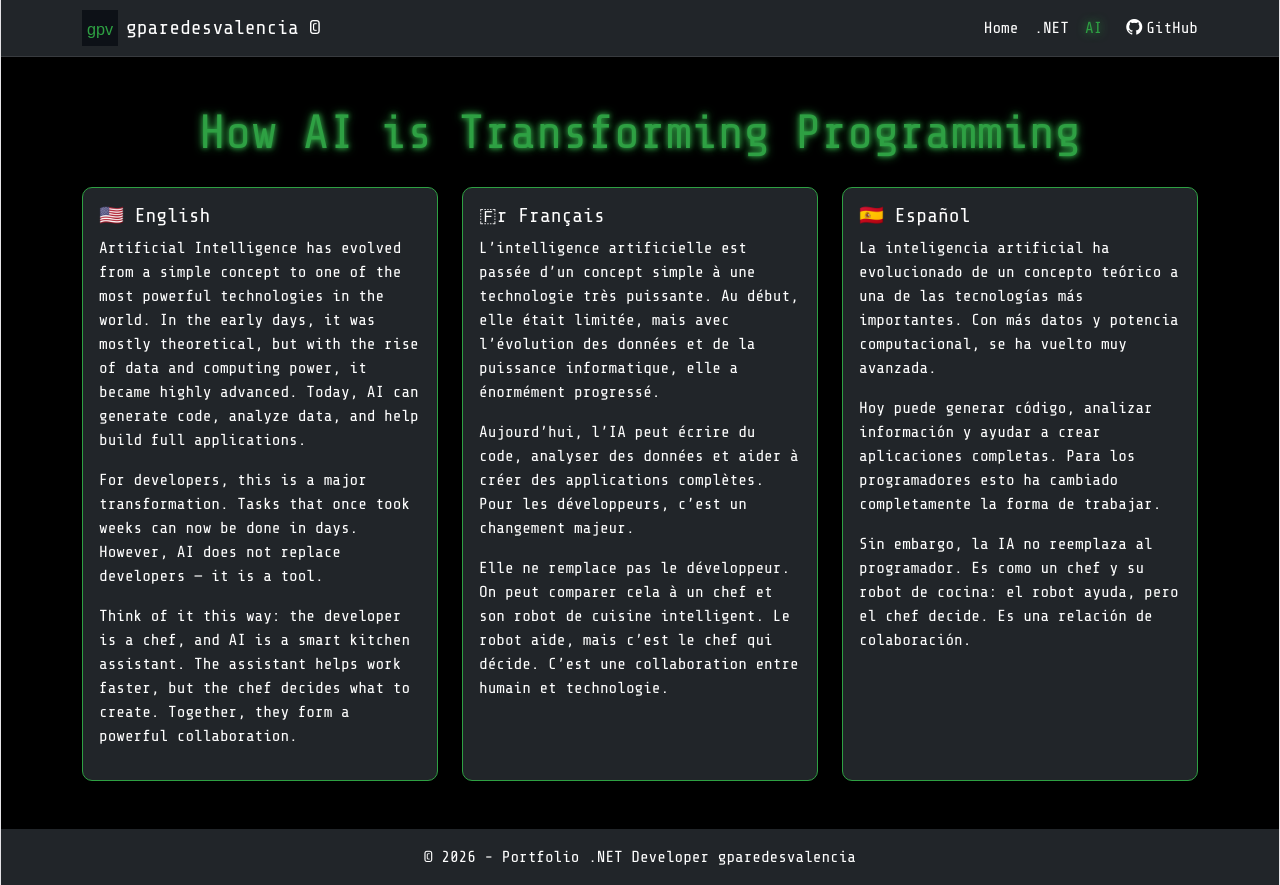
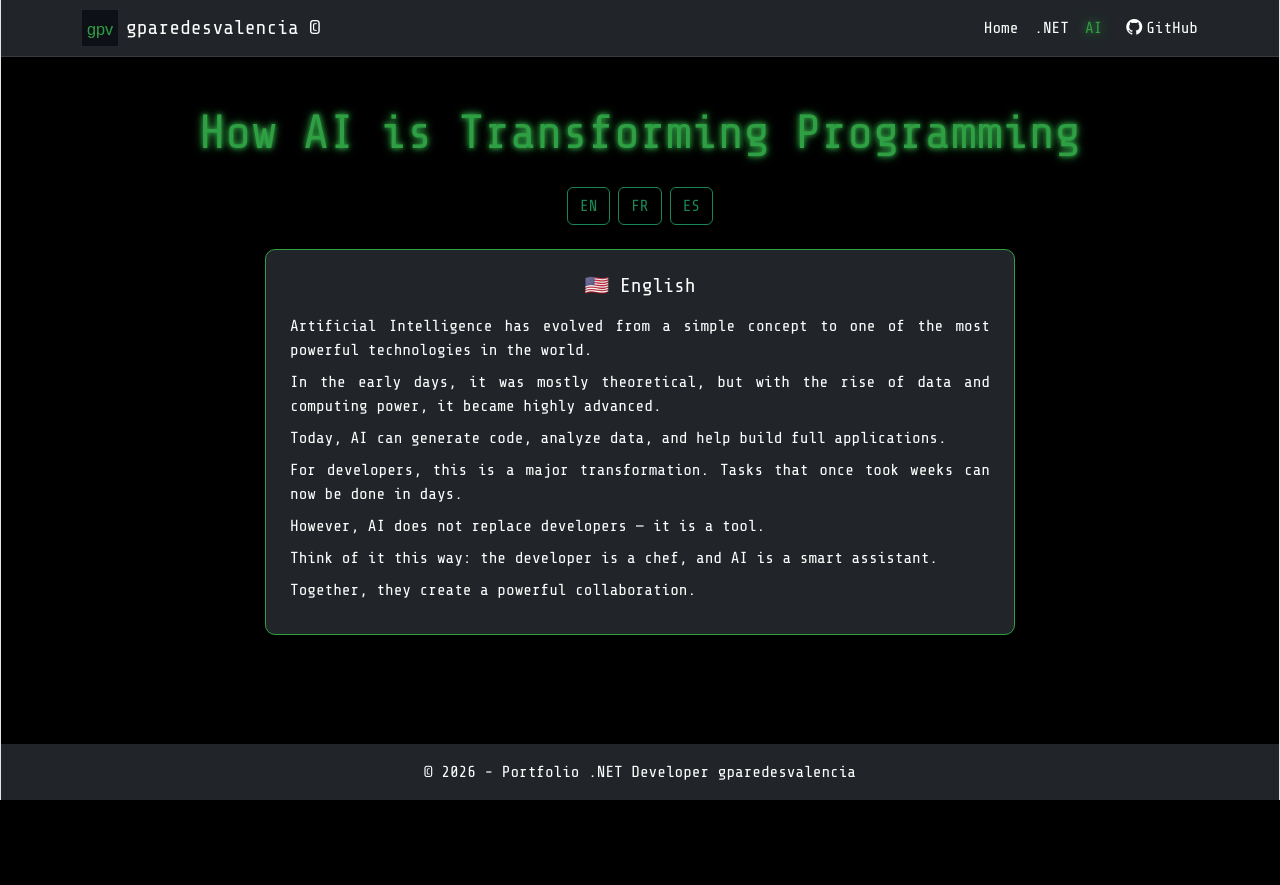
Before and after one commit to gparedesvalencia2022/portafolio-dotnet-react, a React (Vite) app in the folder portafolio-dotnet-react.client/: page /ai in a window 1280 px wide. After the commit the page ends 800 px from the top, so only its background shows below. Built offline with nearby package versions, Linux system fonts and the light colour scheme.

Commit message:
add lengage mode

```diff
--- a/portafolio-dotnet-react.client/src/pages/AIProgramming.jsx
+++ b/portafolio-dotnet-react.client/src/pages/AIProgramming.jsx
@@ -1,5 +1,49 @@
 import { motion } from "framer-motion";
+import { useState } from "react";
+
 export default function AIProgramming() {
+
+    const [language, setLanguage] = useState("en");
+
+    const contentMap = {
+        en: {
+            title: "🇺🇸 English",
+            content: [
+                "Artificial Intelligence has evolved from a simple concept to one of the most powerful technologies in the world.",
+                "In the early days, it was mostly theoretical, but with the rise of data and computing power, it became highly advanced.",
+                "Today, AI can generate code, analyze data, and help build full applications.",
+                "For developers, this is a major transformation. Tasks that once took weeks can now be done in days.",
+                "However, AI does not replace developers — it is a tool.",
+                "Think of it this way: the developer is a chef, and AI is a smart assistant.",
+                "Together, they create a powerful collaboration."
+            ]
+        },
+        fr: {
+            title: "🇫🇷 Français",
+            content: [
+                "L’intelligence artificielle est passée d’un concept simple à une technologie très puissante.",
+                "Avec l’évolution des données et de la puissance informatique, elle a énormément progressé.",
+                "Aujourd’hui, l’IA peut coder, analyser et aider à créer des applications complètes.",
+                "Pour les développeurs, c’est un changement majeur.",
+                "Elle ne remplace pas le développeur.",
+                "C’est comme un chef avec un assistant intelligent.",
+                "C’est une collaboration puissant entre humain et machine."
+            ]
+        },
+        es: {
+            title: "🇪🇸 Español",
+            content: [
+                "La inteligencia artificial ha evolucionado a una de las tecnologías más importantes.",
+                "Con más datos y potencia, se ha vuelto muy avanzada.",
+                "Hoy puede generar código, analizar datos y crear aplicaciones.",
+                "Para los desarrolladores, esto cambia completamente el trabajo.",
+                "La IA no reemplaza al programador.",
+                "Es como un chef y su asistente.",
+                "Es una colaboración poderosa."
+            ]
+        }
+    };
+
     return (
 
         <motion.div
@@ -9,78 +53,45 @@ export default function AIProgramming() {
             transition={{ duration: 0.4, ease: "easeOut" }}
         >
 
-        <div className="container mt-5 mb-5">
+            <div className="container mt-5 mb-5">
 
-            {/* TÍTULO */}
-            <h1 className="mb-4 text-center">
-                How AI is Transforming Programming
-            </h1>
+                {/* TÍTULO */}
+                <h1 className="mb-4 text-center">
+                    How AI is Transforming Programming
+                </h1>
 
-            <div className="row g-4">
-
-                {/* ENGLISH */}
-                <div className="col-12 col-md-6 col-lg-4">
-                    <div className="card bg-dark text-white h-100 p-3">
-                        <h5>🇺🇸 English</h5>
-                        <p>
-                            Artificial Intelligence has evolved from a simple concept to one of the most powerful technologies in the world.
-                            In the early days, it was mostly theoretical, but with the rise of data and computing power, it became highly advanced.
-                            Today, AI can generate code, analyze data, and help build full applications.
-                        </p>
-                        <p>
-                            For developers, this is a major transformation. Tasks that once took weeks can now be done in days.
-                            However, AI does not replace developers — it is a tool.
-                        </p>
-                        <p>
-                            Think of it this way: the developer is a chef, and AI is a smart kitchen assistant.
-                            The assistant helps work faster, but the chef decides what to create.
-                            Together, they form a powerful collaboration.
-                        </p>
-                    </div>
+                {/* SELECTOR */}
+                <div className="text-center mb-4">
+                    <button onClick={() => setLanguage("en")} className="btn btn-outline-success me-2">EN</button>
+                    <button onClick={() => setLanguage("fr")} className="btn btn-outline-success me-2">FR</button>
+                    <button onClick={() => setLanguage("es")} className="btn btn-outline-success">ES</button>
                 </div>
 
-                {/* FRANÇAIS */}
-                <div className="col-12 col-md-6 col-lg-4">
-                    <div className="card bg-dark text-white h-100 p-3">
-                        <h5>🇫r Français</h5>
-                        <p>
-                            L’intelligence artificielle est passée d’un concept simple à une technologie très puissante.
-                            Au début, elle était limitée, mais avec l’évolution des données et de la puissance informatique, elle a énormément progressé.
-                        </p>
-                        <p>
-                            Aujourd’hui, l’IA peut écrire du code, analyser des données et aider à créer des applications complètes.
-                            Pour les développeurs, c’est un changement majeur.
-                        </p>
-                        <p>
-                            Elle ne remplace pas le développeur. On peut comparer cela à un chef et son robot de cuisine intelligent.
-                            Le robot aide, mais c’est le chef qui décide.
-                            C’est une collaboration entre humain et technologie.
-                        </p>
+                {/* CARD CENTRADA */}
+                <div className="d-flex justify-content-center">
+
+                    <div className="card bg-dark text-white p-4" style={{ maxWidth: "750px" }}>
+
+                        {/* SUBTÍTULO centrado */}
+                        <h5 className="text-center mb-3">
+                            {contentMap[language].title}
+                        </h5>
+
+                        {/* CONTENIDO justificado */}
+                        <div style={{ textAlign: "justify" }}>
+                            {contentMap[language].content.map((line, i) => (
+                                <p key={i} className="mb-2">
+                                    {line}
+                                </p>
+                            ))}
+                        </div>
+
                     </div>
-                </div>
 
-                {/* ESPAÑOL */}
-                <div className="col-12 col-md-6 col-lg-4">
-                    <div className="card bg-dark text-white h-100 p-3">
-                        <h5>🇪🇸 Español</h5>
-                        <p>
-                            La inteligencia artificial ha evolucionado de un concepto teórico a una de las tecnologías más importantes.
-                            Con más datos y potencia computacional, se ha vuelto muy avanzada.
-                        </p>
-                        <p>
-                            Hoy puede generar código, analizar información y ayudar a crear aplicaciones completas.
-                            Para los programadores esto ha cambiado completamente la forma de trabajar.
-                        </p>
-                        <p>
-                            Sin embargo, la IA no reemplaza al programador.
-                            Es como un chef y su robot de cocina: el robot ayuda, pero el chef decide.
-                            Es una relación de colaboración.
-                        </p>
-                    </div>
                 </div>
 
             </div>
-            </div>
+
         </motion.div>
     );
 }
--- a/portafolio-dotnet-react.client/src/pages/DotNet.jsx
+++ b/portafolio-dotnet-react.client/src/pages/DotNet.jsx
@@ -1,7 +1,44 @@
 import { motion } from "framer-motion";
+import { useState } from "react";
+
 export default function DotNet() {
+
+    const [language, setLanguage] = useState("en");
+
+    const contentMap = {
+        en: {
+            title: "🇺🇸 English",
+            content: [
+                ".NET is a software platform created by Microsoft that has evolved significantly over time.",
+                "At the beginning, it was mainly used for Windows applications.",
+                "Today, it is a modern cross-platform framework that runs on Windows, Linux and macOS.",
+                "It is widely used in North America by startups and large companies.",
+                "In simple terms, .NET has become a powerful tool for building modern applications everywhere."
+            ]
+        },
+        fr: {
+            title: "🇫🇷 Français",
+            content: [
+                ".NET est une plateforme créée par Microsoft qui a beaucoup évolué.",
+                "Au début, elle servait surtout pour Windows.",
+                "Aujourd’hui, c’est une technologie moderne et multiplateforme.",
+                "Elle fonctionne sur Windows, Linux et macOS.",
+                "C’est un outil puissant pour créer des applications modernes."
+            ]
+        },
+        es: {
+            title: "🇪🇸 Español",
+            content: [
+                ".NET es una plataforma creada por Microsoft que ha evolucionado mucho.",
+                "Al inicio estaba enfocada en Windows.",
+                "Hoy es una tecnología moderna y multiplataforma.",
+                "Funciona en Windows, Linux y macOS.",
+                "Es una herramienta poderosa para desarrollar aplicaciones modernas."
+            ]
+        }
+    };
+
     return (
-
         <motion.div
             initial={{ opacity: 0, y: 40 }}
             animate={{ opacity: 1, y: 0 }}
@@ -9,68 +46,50 @@ export default function DotNet() {
             transition={{ duration: 0.4, ease: "easeOut" }}
         >
 
-        <div className="container mt-5 mb-5">
+            <div className="container mt-5 mb-5">
 
-            {/* Titulo principal */}
-            <h1 className="mb-4 text-center">
-                .NET — The Technology I Love
-            </h1>
+                {/* TÍTULO */}
+                <h1 className="mb-4 text-center">
+                    .NET — The Technology I Love
+                </h1>
 
-            <div className="row g-4">
-
-                {/* ENGLISH */}
-                <div className="col-12 col-md-6 col-lg-4">
-                    <div className="card bg-dark text-white h-100 p-3">
-                        <h5>
-                            🇺🇸 English
-                        </h5>
-                        <p>
-                            .NET is a software platform created by Microsoft that has evolved significantly over time.
-                            At the beginning, it was mainly used for Windows applications.
-                            Today, it is a modern cross-platform framework that runs on Windows, Linux and macOS.
-                            It is widely used in North America by startups and large companies.
-                            In simple terms, .NET has become a powerful tool for building modern applications everywhere.
-                        </p>
-                    </div>
+                {/* SELECTOR */}
+                <div className="text-center mb-4">
+                    <button onClick={() => setLanguage("en")} className="btn btn-outline-success me-2">EN</button>
+                    <button onClick={() => setLanguage("fr")} className="btn btn-outline-success me-2">FR</button>
+                    <button onClick={() => setLanguage("es")} className="btn btn-outline-success">ES</button>
                 </div>
 
-                {/* FRANÇAIS */}
-                <div className="col-12 col-md-6 col-lg-4">
-                    <div className="card bg-dark text-white h-100 p-3">
-                        <h5>
-                            🇫🇷 Français
-                        </h5>
-                        <p>
-                            .NET est une plateforme créée par Microsoft qui a beaucoup évolué.
-                            Au début, elle servait surtout pour Windows.
-                            Aujourd’hui, c’est une technologie moderne et multiplateforme
-                            fonctionnant sur Windows, Linux et macOS.
-                            Elle est très utilisée en Amérique du Nord par des entreprises de toutes tailles.
-                            En résumé, .NET est devenu un outil puissant pour créer des applications modernes.
-                        </p>
+                {/* CONTENIDO CENTRADO */}
+
+
+                {/* CARD CENTRADA */}
+                <div className="d-flex justify-content-center">
+
+                    <div className="card bg-dark text-white p-4" style={{ maxWidth: "750px" }}>
+
+                        {/* SUBTÍTULO centrado */}
+                        <h4 className="mb-3 text-center">
+                            {contentMap[language].title}
+                        </h4>
+
+                        {/* CONTENIDO justificado */}
+                        <div style={{ textAlign: "justify" }}>
+                            {contentMap[language].content.map((line, i) => (
+                                <p key={i} className="mb-2">
+                                    {line}
+                                </p>
+                            ))}
+                        </div>
+
                     </div>
+
                 </div>
 
-                {/* ESPAÑOL */}
-                <div className="col-12 col-md-6 col-lg-4">
-                    <div className="card bg-dark text-white h-100 p-3">
-                        <h5>
-                            🇪🇸 Español
-                        </h5>
-                        <p>
-                            .NET es una plataforma creada por Microsoft que ha evolucionado mucho.
-                            Al inicio estaba enfocada en Windows.
-                            Hoy es una tecnología moderna y multiplataforma que funciona en Windows, Linux y macOS.
-                            Es ampliamente utilizada en América del Norte.
-                            En resumen, .NET se ha convertido en una herramienta poderosa para desarrollar aplicaciones modernas.
-                        </p>
-                    </div>
-                </div>
+
 
             </div>
 
-            </div>
         </motion.div>
-
     );
 }
--- a/portafolio-dotnet-react.client/src/pages/Home.jsx
+++ b/portafolio-dotnet-react.client/src/pages/Home.jsx
@@ -14,6 +14,8 @@ export default function Home() {
     // null -> initial value before data is loaded from the API
 
     const [portfolio, setPortfolio] = useState(null);
+
+    const [language, setLanguage] = useState("en");
 
     // useEffect is a React Hook used to handle side effects (like DOM manipulation,
     // event listeners, API calls). It runs after the component renders.
@@ -52,13 +54,30 @@ export default function Home() {
     }
 
 
+    const languageMap = {
+        en: {
+            title: "🇬🇧 English",
+            content: portfolio.aboutEn
+        },
+        fr: {
+            title: "🇫🇷 Français",
+            content: portfolio.aboutFr
+        },
+        es: {
+            title: "🇪🇸 Español",
+            content: portfolio.aboutEs
+        }
+    };
+
+
+
     return (
 
         <motion.div
             initial={{ opacity: 0, y: 40 }}
             animate={{ opacity: 1, y: 0 }}
             exit={{ opacity: 0, y: -40 }}
-            transition={{ duration: 0., ease: "easeOut" }}
+            transition={{ duration: 0.5, ease: "easeOut" }}
         >
 
 
@@ -114,29 +133,36 @@ export default function Home() {
                             </div>
                         ))}
                     </div>
-                </Section>
+                    </Section>
 
-                {/* ABOUT */}
-                <Section title="About Me">
-                    <div className="row text-center text-md-start">
 
-                        <LanguageBlock
-                            title="🇬🇧 English"
-                            content={portfolio.aboutEn}
-                        />
 
-                        <LanguageBlock
-                            title="🇫🇷 Français"
-                            content={portfolio.aboutFr}
-                        />
 
-                        <LanguageBlock
-                            title="🇪🇸 Español"
-                            content={portfolio.aboutEs}
-                        />
 
-                    </div>
-                </Section>
+                    {/* ABOUT */}
+                    <Section title="About Me">
+                        <div className="text-center mb-4">
+                            <button onClick={() => setLanguage("en")} className="btn btn-outline-success me-2">EN</button>
+                            <button onClick={() => setLanguage("fr")} className="btn btn-outline-success me-2">FR</button>
+                            <button onClick={() => setLanguage("es")} className="btn btn-outline-success">ES</button>
+                        </div>
+
+                        <div className="d-flex flex-column align-items-center text-center">
+
+                            <h4 className="mb-3">
+                                {languageMap?.[language]?.title}
+                            </h4>
+
+                            <div style={{ maxWidth: "700px" }}>
+                                {languageMap?.[language]?.content?.map((item, i) => (
+                                    <p key={i} className="mb-2">
+                                        {item}
+                                    </p>
+                                ))}
+                            </div>
+
+                        </div>
+                    </Section>
             </div>
             </div>
         </motion.div>
```
Also changed, not shown: portafolio-dotnet-react.client/src/stylesheet/App.css (+9 -0 lines).
